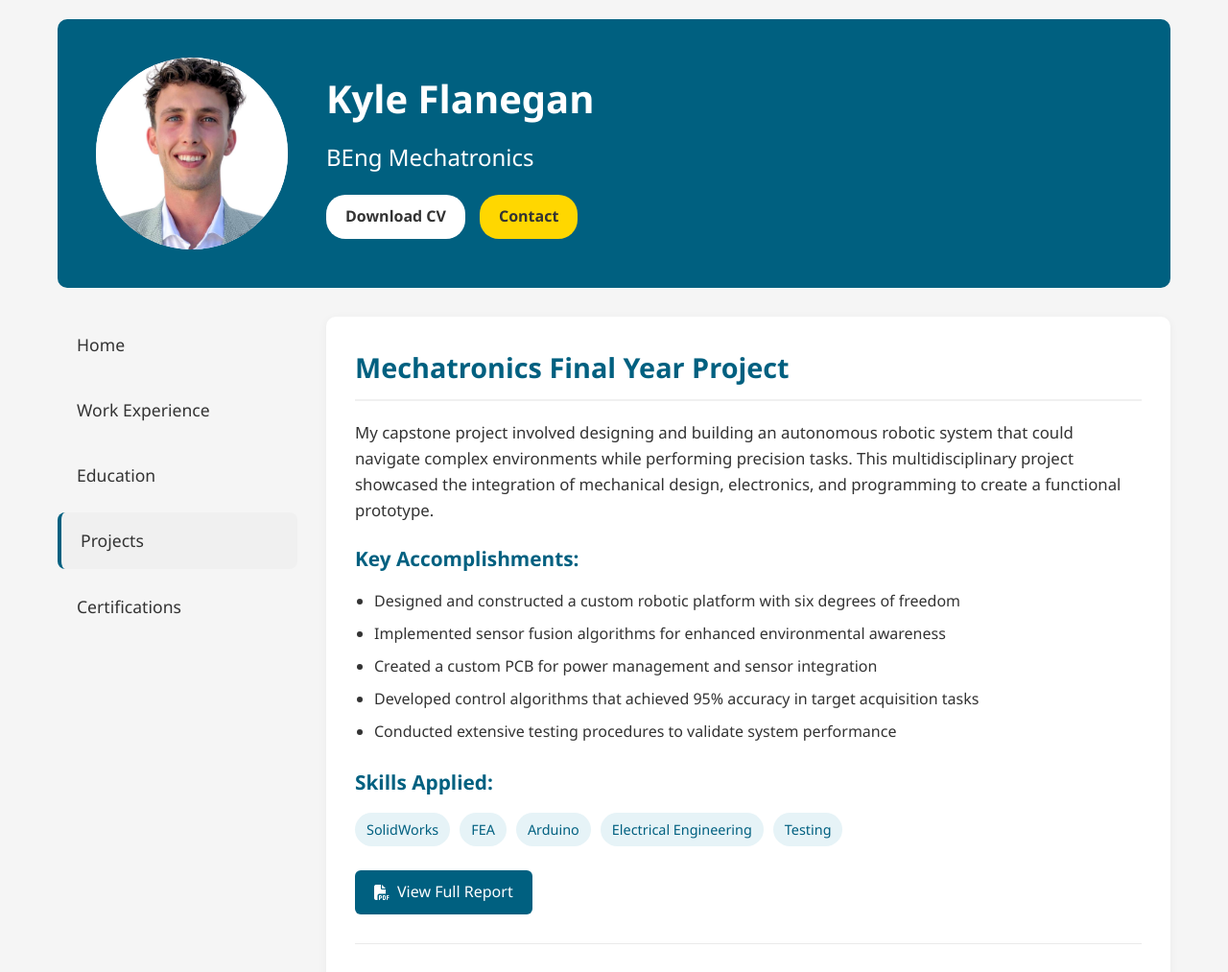
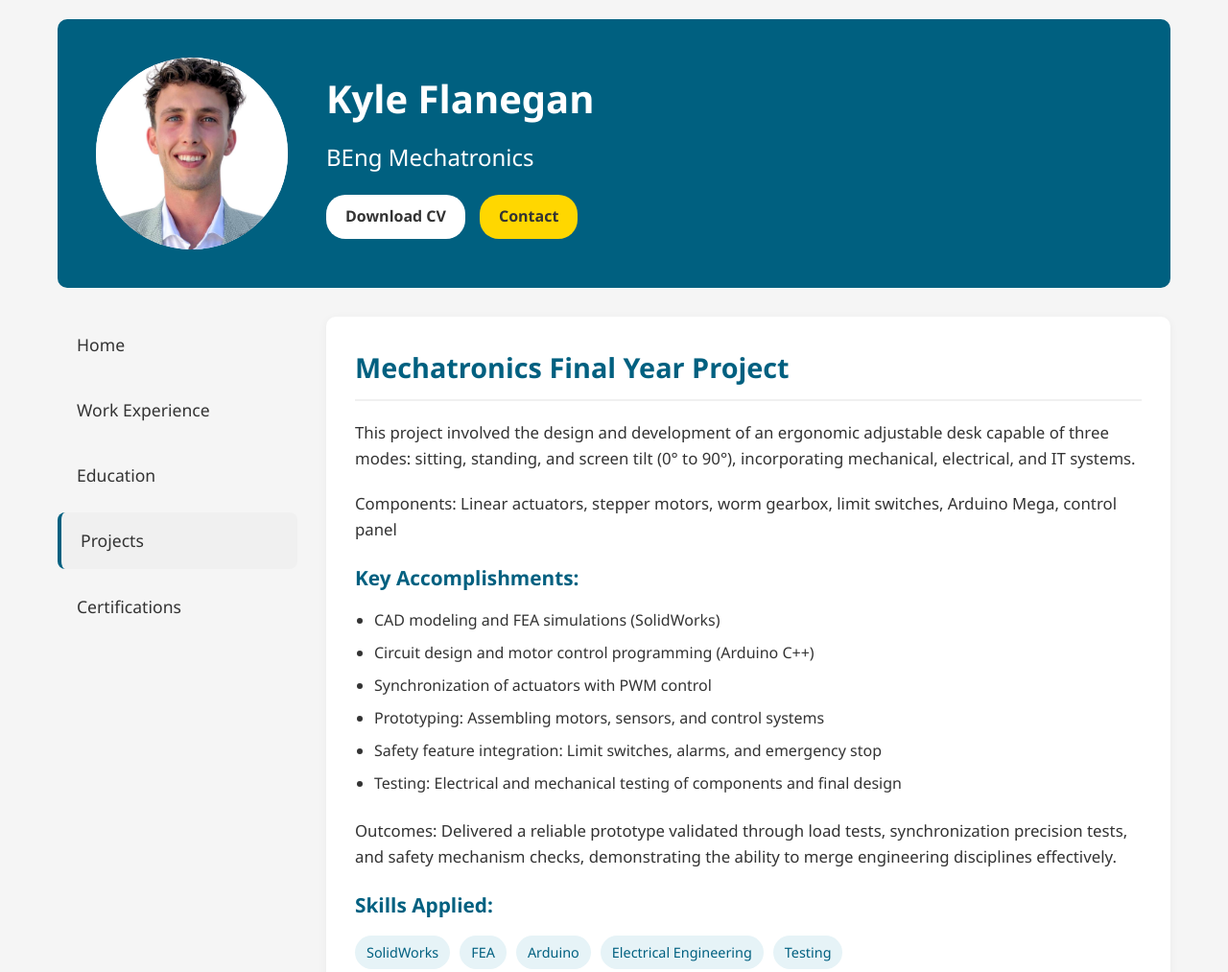
Before and after one commit to KyleFlanegan/kyleflanegan.github.io, a plain HTML site: page projects.html in a window 1280 px wide. Shown: the top 1013 px of the page at 96% size. Drawn offline with Linux system fonts and the light colour scheme.

Commit message:
projects.html

```diff
--- a/projects.html
+++ b/projects.html
@@ -58,16 +58,21 @@
 
                     <div class="featured-project">
                         <div class="project-description">
-                            <p>My capstone project involved designing and building an autonomous robotic system that could navigate complex environments while performing precision tasks. This multidisciplinary project showcased the integration of mechanical design, electronics, and programming to create a functional prototype.</p>
+                            <p>This project involved the design and development of an ergonomic adjustable desk capable of three modes: sitting,
+                                standing, and screen tilt (0° to 90°), incorporating mechanical, electrical, and IT systems.</p>
+                            <p>Components: Linear actuators, stepper motors, worm gearbox, limit switches, Arduino Mega, control panel</p>
 
                             <h3>Key Accomplishments:</h3>
                             <ul>
-                                <li>Designed and constructed a custom robotic platform with six degrees of freedom</li>
-                                <li>Implemented sensor fusion algorithms for enhanced environmental awareness</li>
-                                <li>Created a custom PCB for power management and sensor integration</li>
-                                <li>Developed control algorithms that achieved 95% accuracy in target acquisition tasks</li>
-                                <li>Conducted extensive testing procedures to validate system performance</li>
+                                <li>CAD modeling and FEA simulations (SolidWorks)</li>
+                                <li>Circuit design and motor control programming (Arduino C++)</li>
+                                <li>Synchronization of actuators with PWM control</li>
+                                <li>Prototyping: Assembling motors, sensors, and control systems</li>
+                                <li>Safety feature integration: Limit switches, alarms, and emergency stop</li>
+                                <li>Testing: Electrical and mechanical testing of components and final design</li>
                             </ul>
+                            <p>Outcomes: Delivered a reliable prototype validated through load tests, synchronization precision tests, and safety
+                                mechanism checks, demonstrating the ability to merge engineering disciplines effectively.</p>
 
                             <div class="project-skills">
                                 <h3>Skills Applied:</h3>
```
